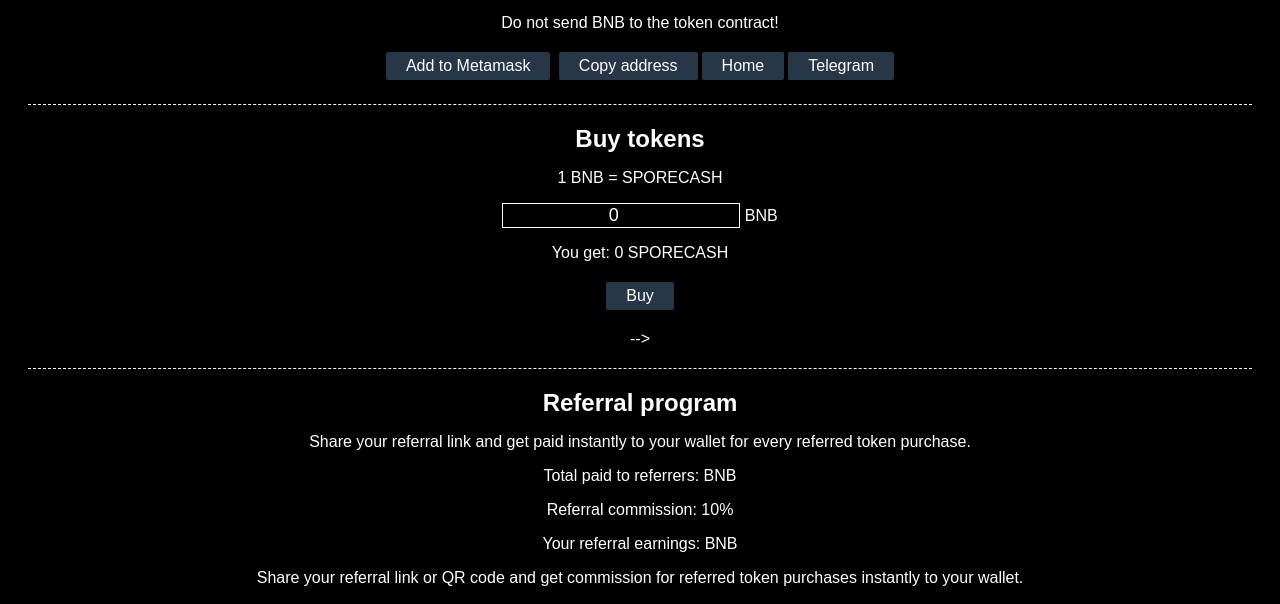
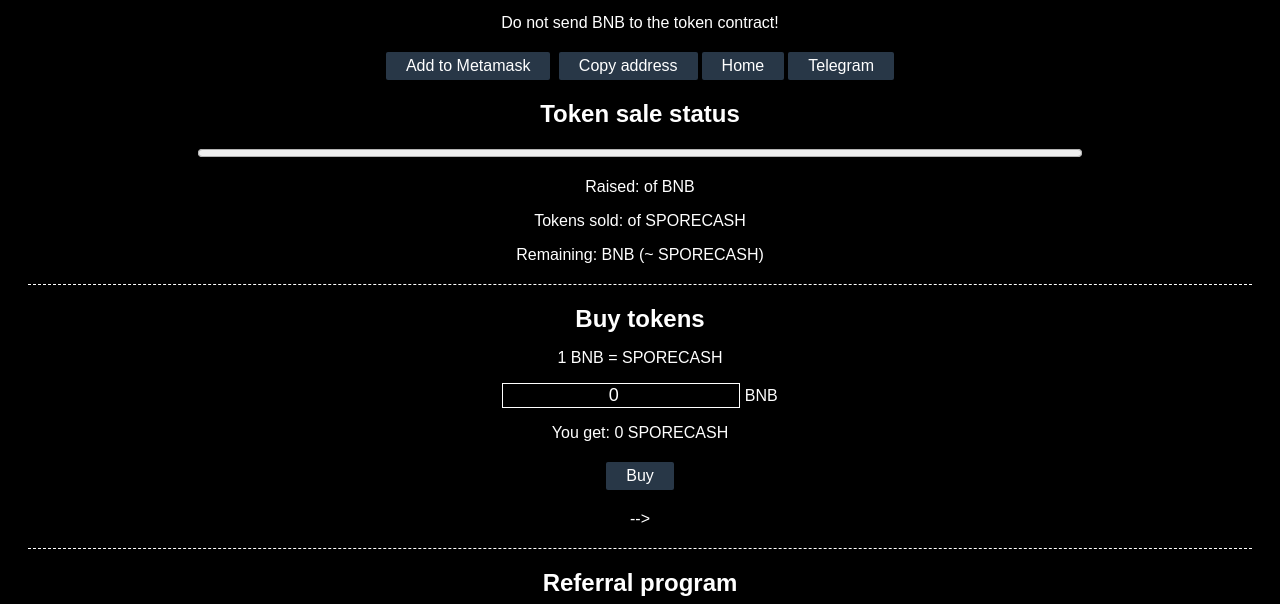
Before and after one commit to kalycoding/SporeCash, a website: page dist/dapp.html in a window 1280 px wide. Shown: the part 181-785 px from the top of the page. Drawn offline with nearby package versions, Linux system fonts and the light colour scheme.

Commit message:
Add timeer

```diff
--- a/dist/dapp.html
+++ b/dist/dapp.html
@@ -120,14 +120,14 @@
 
     <!-- <hr> -->
 
-    <!-- <div style="text-align: center">
+    <div style="text-align: center">
         <h1>Token sale status</h1>
         <h1>
-            <span id="finished" style="display:none" class="status green">Finished</span>
-            <span id="addtokens" style="display:none" class="status err"><br>Ask token sale admin to approve token sale contract or check tokens balance on the wallet!</span>
+            <!-- <span id="finished" style="display:none" class="status green">Finished</span> -->
+            <!-- <span id="addtokens" style="display:none" class="status err"><br>Ask token sale admin to approve token sale contract or check tokens balance on the wallet!</span> -->
             <span id="active" style="display:none" class="status green">Active</span>
-            <span id="paused" style="display:none" class="status err">Paused</span>
-            <span id="upcoming" style="display:none" class="status blue">Upcoming</span>
+            <!-- <span id="paused" style="display:none" class="status err">Paused</span> -->
+            <!-- <span id="upcoming" style="display:none" class="status blue">Upcoming</span> -->
             <span id="upcomingtimer" style="display:none" class="status blue"><br>begins in <span id="starttimer"></span></span>
             <span id="activetimer" style="display:none" class="status green"><br>ends in <span id="endtimer"></span></span>
         </h1>
@@ -135,7 +135,7 @@
         <p>Raised: <span id="raised"></span> of <span class="hardcap"></span> BNB</p>
         <p>Tokens sold: <span id="sold"></span> of <span class="saleqty"></span> <span class="tokenSymbol">SPORECASH</span></p>
         <p>Remaining: <span id="toraise"></span> BNB (~ <span id="unsold"></span> <span class="tokenSymbol">SPORECASH</span>)</p>
-    </div> -->
+    </div>
     <hr>
 
     <div style="text-align: center">
```
